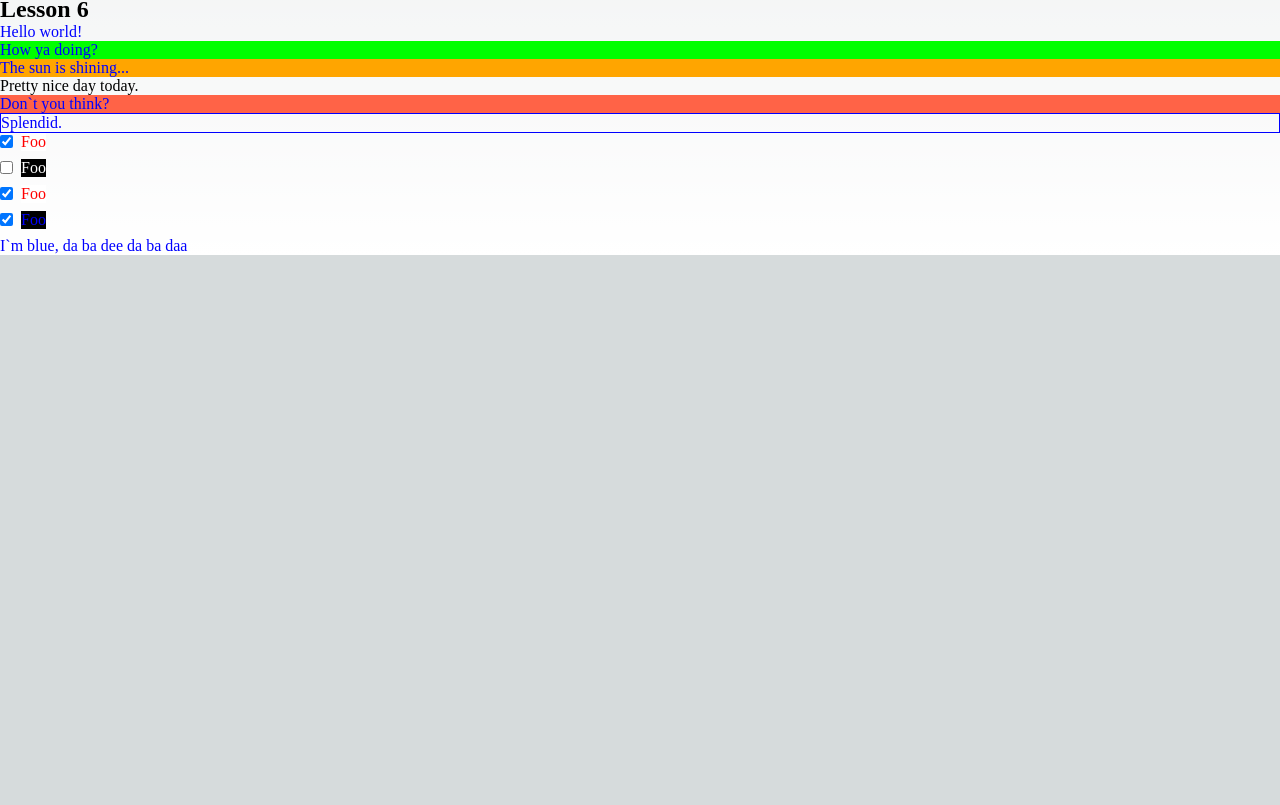
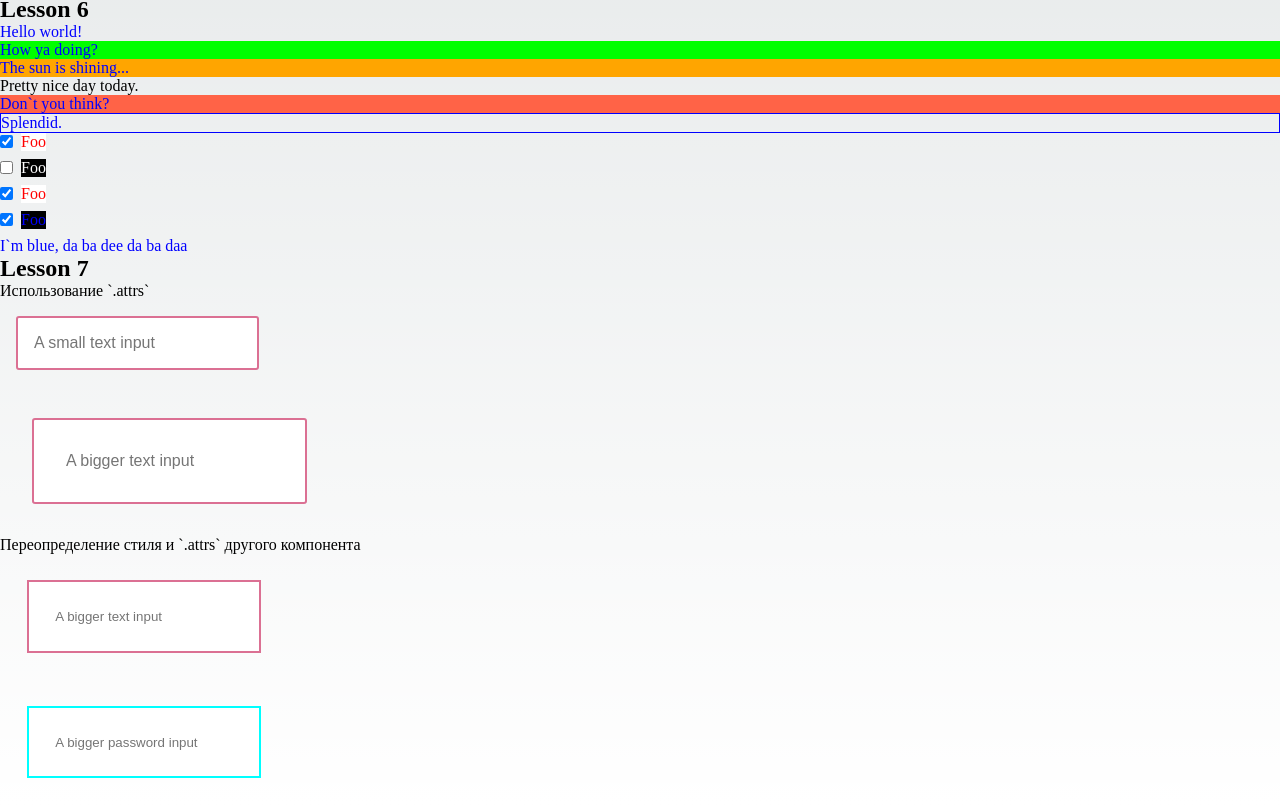
Before and after one commit to Voyager101pw/styled-components-test, a Next.js app: page / in a window 1280 px wide. Shown: the part 768-1573 px from the top of the page. Before the commit the page ends 1023 px from the top, so only its background shows below. Built offline with nearby package versions, Linux system fonts and the light colour scheme.

Commit message:
lesson 7
Переопределение `.attrs`
https://styled-components.com/docs/basics#pseudoelements-pseudoselectors-and-nesting

```diff
--- /dev/null
+++ b/lessons/7/Example1.tsx
@@ -0,0 +1,31 @@
+import { FC } from 'react';
+import styled from 'styled-components';
+
+const Input = styled.input.attrs((props) => ({
+  // Определяем статическое свойство
+  type: 'text',
+
+  // Определяем динамическое свойство
+  size: props.size || '1em',
+}))`
+  color: palevioletred;
+  font-size: 1em;
+  border: 2px solid palevioletred;
+  border-radius: 3px;
+
+  // Получаем доступ только что созданным пропсам
+  margin: ${(props) => props.size};
+  padding: ${(props) => props.size};
+`;
+
+const Container: FC = () => (
+  <div>
+  <h2>Lesson 7</h2>
+  <p>Использование `.attrs`</p>
+    <Input placeholder="A small text input" />
+    <br />
+    <Input placeholder="A bigger text input" size="2em" />
+  </div>
+);
+
+export default Container;
--- /dev/null
+++ b/lessons/7/Example2.tsx
@@ -0,0 +1,34 @@
+import { FC } from 'react';
+import styled from 'styled-components';
+
+const Input = styled.input.attrs(props => ({
+  type: "text",
+  size: props.size || "2em",
+}))`
+  border: 2px solid palevioletred;
+  margin: ${props => props.size};
+  padding: ${props => props.size};
+`;
+
+const PasswordInput = styled(Input).attrs({
+  // text -> password
+  type: "password", // переопределяем type из Input выше
+
+  // Это будет унаследовано из Input выше
+  // size: props.size || "2em",
+})`
+  // переопределяем стиль рамки
+  border: 2px solid aqua;
+`;
+
+const Container: FC = () => (
+  <div>
+    <p>Переопределение стиля и  `.attrs` другого компонента</p>
+    <Input placeholder="A bigger text input" size="2em" />
+    <br />
+    {/* мы все еще можем использовать атрибут size из Input. */}
+    <PasswordInput placeholder="A bigger password input" size="2em" />
+  </div>
+);
+
+export default Container;
--- /dev/null
+++ b/lessons/7/index.tsx
@@ -0,0 +1,12 @@
+import { FC } from 'react';
+import Example1 from './Example1';
+import Example2 from './Example2';
+
+const Container: FC = () => (
+  <>
+    <Example1 />
+    <Example2 />
+  </>
+);
+
+export default Container;
--- a/lessons/index.tsx
+++ b/lessons/index.tsx
@@ -4,3 +4,4 @@ export { default as Less3 } from './3';
 export { default as Less4 } from './4';
 export { default as Less5 } from './5';
 export { default as Less6 } from './6';
+export { default as Less7 } from './7';
--- a/pages/index.tsx
+++ b/pages/index.tsx
@@ -2,7 +2,7 @@ import Head from 'next/head';
 import Image from 'next/image';
 import { Inter } from '@next/font/google';
 import styles from '../styles/Home.module.css';
-import { Less1, Less2, Less3, Less4, Less5, Less6 } from '../lessons';
+import { Less1, Less2, Less3, Less4, Less5, Less6, Less7, Less8 } from '../lessons';
 
 const inter = Inter({ subsets: ['latin'] });
 
@@ -15,6 +15,7 @@ export default function Home() {
       <Less4 />
       <Less5 />
       <Less6 />
+      <Less7 />
     </>
   );
 }
```
Also changed, not shown: lessons/7/readme.md (added).
